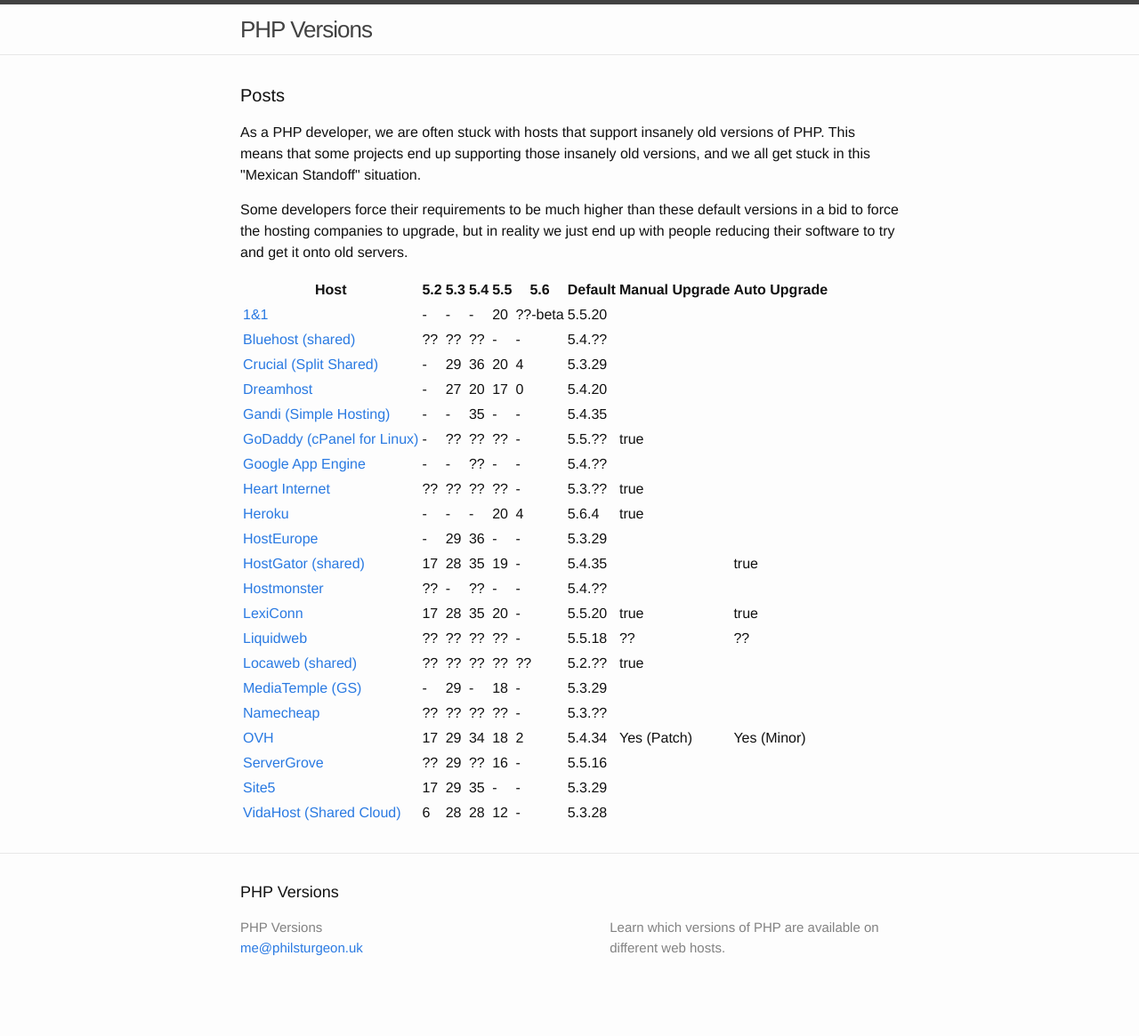
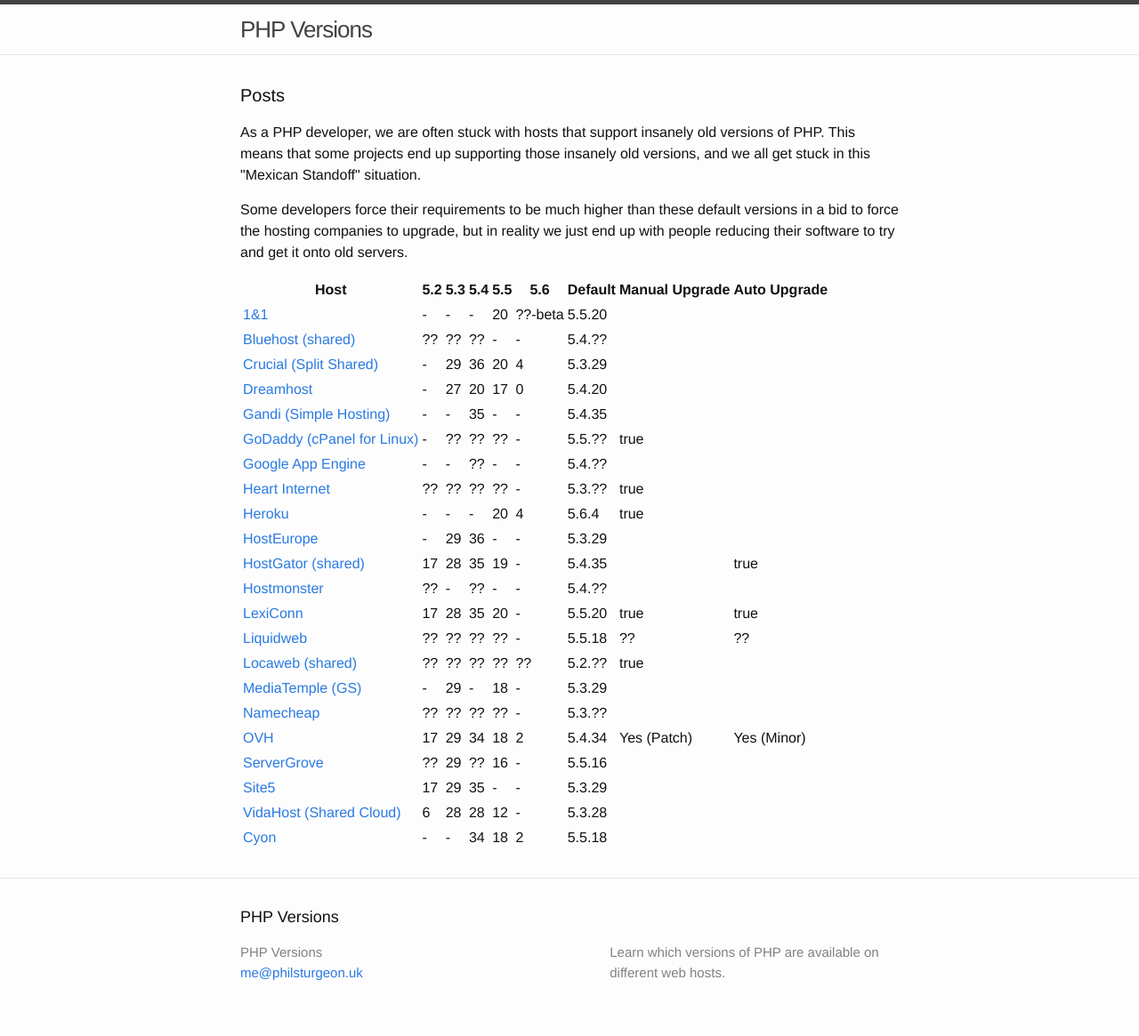
Before and after one commit to phpversions/phpversions.info, a Jekyll site: the page built from index.html, in a window 1280 px wide. Shown: the whole page at 89% size. Built offline with Jekyll 4.4.1, drawn with Linux system fonts in a browser that asks for light colours; before the commit the page ends 1137 px from its top, so only the background shows below that.

Commit message:
Add PHP versions from cyon.ch

```diff
--- a/_data/hosts.yml
+++ b/_data/hosts.yml
@@ -160,3 +160,10 @@
   php54: 28
   php55: 12
   default: 5.3.28
+
+- name: "Cyon"
+  url: "https://www.cyon.ch"
+  php54: 34
+  php55: 18
+  php56: 2
+  default: 5.5.18
```
